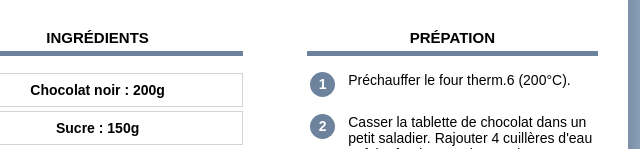
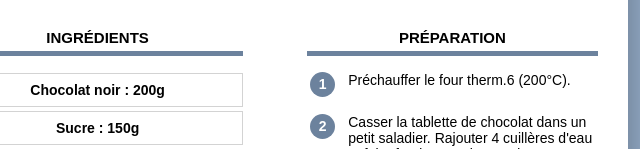
Before and after one commit to nexus15000/site_recette, a plain HTML site: page index.html in a window 1280 px wide. Shown: the part 651-800 px from the top of the page, 365-1005 px from the left. Drawn offline with Linux system fonts and the light colour scheme.

Commit message:
Update index.html

```diff
--- a/index.html
+++ b/index.html
@@ -35,7 +35,7 @@
                         </div>
                 </div>
                 <div class="colonne2 colonne">
-                    <h2>Prépation</h2>
+                    <h2>Préparation</h2>
                         <table class="preparation">
                             <tr><td><p class="numero">1</p></td><td class="preparation_etape">Préchauffer le four therm.6 (200°C).</td></tr>
                             <tr><td><p class="numero">2</p></td><td class="preparation_etape">Casser la tablette de chocolat dans un petit saladier. Rajouter 4 cuillères d'eau et faire fondre au micro-ondes. Attention de ne pas cuire le chocolat.</td></tr>
```
